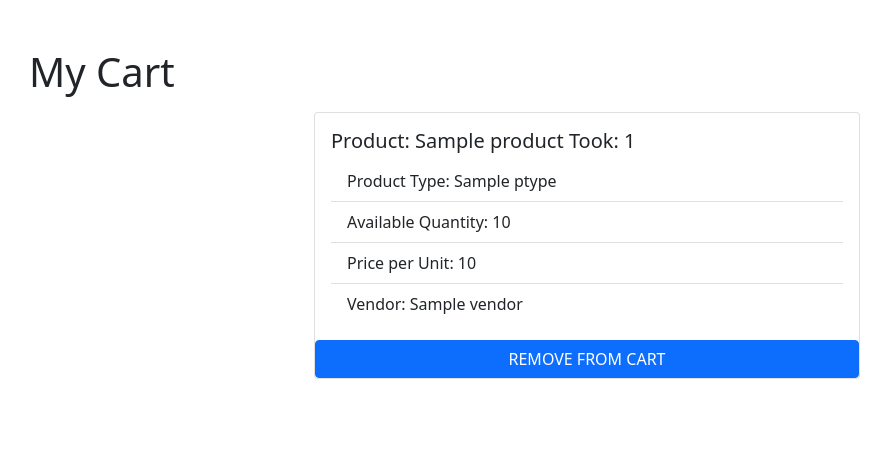
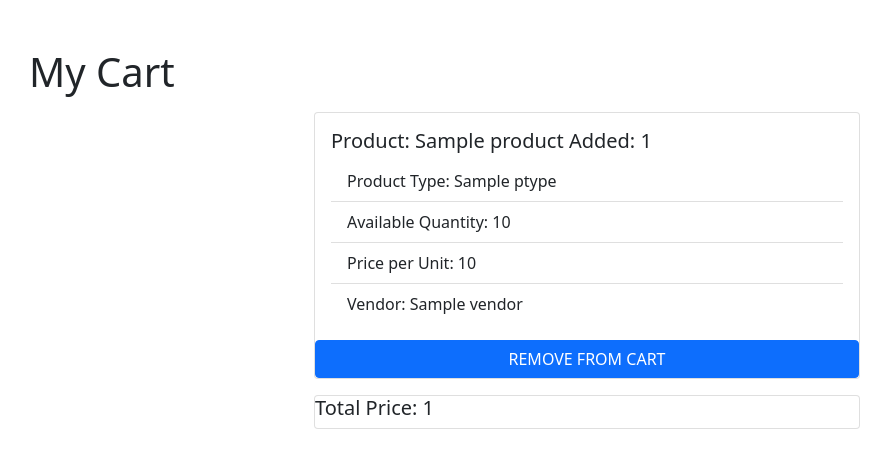
Before and after one commit to AmitPress/openmart, a Flask app: template templates/buyerprofile.html in a window 1280 px wide. Shown: the part 58-526 px from the top of the page, without its empty margins (53-944 px from the left). Run offline with Flask 3, Linux system fonts and the light colour scheme; the template is opened without the code that fills it: most values are stand-ins (such as "Sample title", 1, 10 or a date in 2020); parts of the project's set-up code (start-up, migrations or seed data) failed here and were passed over.

Commit message:
new feature

```diff
--- a/app.py
+++ b/app.py
@@ -95,6 +95,10 @@ def buyer():
                     real_products = []
                     for id in set(items):
                         real_products.append((products.find_one({"_id": ObjectId(id)}), count[id]))
+            total_price = 0
+            if real_products:
+                for product, count in real_products:
+                    total_price += int(product['price']) * count
             return render_template('buyerprofile.html', **locals())
         else:
             return redirect('/login')
--- a/templates/buyerprofile.html
+++ b/templates/buyerprofile.html
@@ -37,7 +37,7 @@
             {% for product, count in real_products %}
             <div class="card mt-3">
                 <div class="card-body">
-                    <h5 class="card-title">Product: {{product.pname}} Took: {{count}}</h5>
+                    <h5 class="card-title">Product: {{product.pname}} Added: {{count}}</h5>
                     <ul class="list-group list-group-flush">
                         <li class="list-group-item">Product Type: {{product.ptype}}</li>
                         <li class="list-group-item">Available Quantity: {{product.qty}}</li>
@@ -48,6 +48,9 @@
                 <a href="{{ url_for('remove_product', product_id=product._id) }}" class="btn btn-primary">REMOVE FROM CART</a>
             </div>
             {% endfor %}
+            <div class="card mt-3">
+                <h5 class="card-title">Total Price: {{ total_price }}</h5>
+            </div>
         </div>
     </div>
 </div>
```
